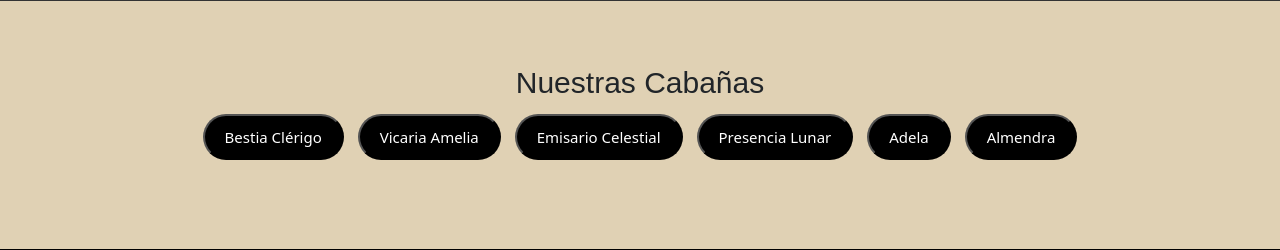
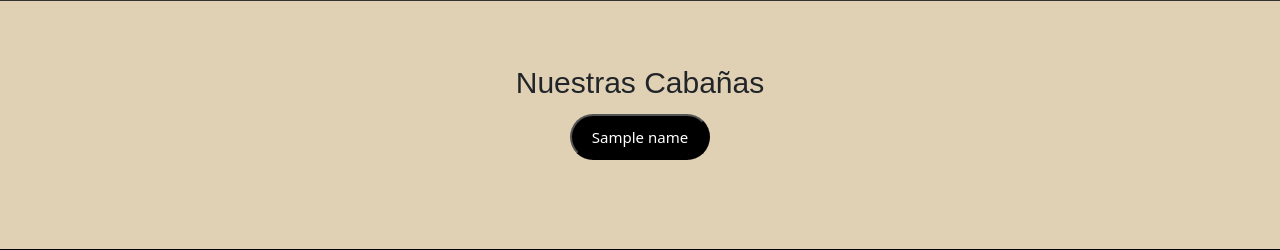
Before and after one commit to MaxiFttInst/UBA_TP_IDS, a Flask app: template web/templates/base.html in a window 1280 px wide. Shown: the part 2614-2864 px from the top of the page. Run offline with Flask 3, Linux system fonts and the light colour scheme; the template is opened without the code that fills it: most values are stand-ins (such as "Sample title", 1, 10 or a date in 2020); grey boxes marked "Sample" are stand-in pictures.

Commit message:
Renderizar cabañas con datos recibidos desde la API

```diff
--- a/web/static/css/styles.css
+++ b/web/static/css/styles.css
@@ -1,4 +1,3 @@
-
 .w3-theme-d1  {
     color: #fff !important;
      background-color: #000000 !important;
@@ -209,3 +208,7 @@ body,h1,h2,h3,h4,h5,h6 {font-family: "Raleway", Arial, Helvetica, sans-serif}
 );
 box-shadow: 0 4px 15px 0 rgba(45, 54, 65, 0.75);
 }
+
+.cabania-visible{
+    display: block !important;
+}
--- a/web/static/js/script.js
+++ b/web/static/js/script.js
@@ -55,14 +55,35 @@ function toggleText() {
     }
 }
 
-function togglecabaña(cabaña) {
-    const cabañas = ['Bestia Clérigo', 'Vicaria Amelia', 'Emisario Celestial', 'Presencia Lunar', 'Adela', 'Almendra'];
-    cabañas.forEach(function(cab) {
-        const cabañaElement = document.getElementById('detalles-' + cab);
-        if (cab === cabaña) {
-            cabañaElement.style.display = (cabañaElement.style.display === 'block') ? 'none' : 'block';
-        } else {
-            cabañaElement.style.display = 'none';
-        }
-    });
+function cambiarActivo(anterior, nuevo){
+  if(anterior){
+    const cabaniaAnterior = document.getElementById(anterior.dataset.cabaniaId)
+    cabaniaAnterior.classList.remove("cabania-visible")
+  }
+
+  const cabañaNueva = document.getElementById(nuevo.dataset.cabaniaId)
+  cabañaNueva.classList.add("cabania-visible")
+
+  return nuevo
 }
+
+const botonesCabanias = document.getElementsByClassName("boton-cabania")
+let cabania_actual = null
+for(let i = 0; i < botonesCabanias.length; i++){
+  const elemento_cabania = botonesCabanias[i]
+  elemento_cabania.addEventListener("click", () => {
+    cabania_actual = cambiarActivo(cabania_actual, elemento_cabania)
+  })
+}
+
+// function togglecabaña(cabaña) {
+//     const cabañas = ['Bestia Clérigo', 'Vicaria Amelia', 'Emisario Celestial', 'Presencia Lunar', 'Adela', 'Almendra'];
+//     cabañas.forEach(function(cab) {
+//         const cabañaElement = document.getElementById('detalles-' + cab);
+//         if (cab === cabaña) {
+//             cabañaElement.style.display = (cabañaElement.style.display === 'block') ? 'none' : 'block';
+//         } else {
+//             cabañaElement.style.display = 'none';
+//         }
+//     });
+// }
--- a/web/templates/base.html
+++ b/web/templates/base.html
@@ -202,56 +202,21 @@
   <div class="w3-row-padding w3-center w3-padding-64">
       <h2>Nuestras Cabañas</h2>
       <div class="botones-cabañas">
-          <button class="boton" onclick="togglecabaña('Bestia Clérigo')">Bestia Clérigo</button>
-          <button class="boton" onclick="togglecabaña('Vicaria Amelia')">Vicaria Amelia</button>
-          <button class="boton" onclick="togglecabaña('Emisario Celestial')">Emisario Celestial</button>
-          <button class="boton" onclick="togglecabaña('Presencia Lunar')">Presencia Lunar</button>
-          <button class="boton" onclick="togglecabaña('Adela')">Adela</button>
-          <button class="boton" onclick="togglecabaña('Almendra')">Almendra</button>
+          {% for cabania in cabanias.keys() %}
+            <button class="boton boton-cabania" data-cabania-id="{{cabania}}">
+              {{ cabanias[cabania]["nombre"] }}
+            </button>
+          {% endfor %}
       </div>
-      <div id="detalles-Bestia Clérigo" class="detalles-cabaña">
-          <p>Bestia Clérigo <br>
-            De todas las cabañas esta es espectacular por lo alejada de las demas, para una aventura mas solitaria
-          </p>
-          <img src="{{ url_for('static', filename='Imagenes/bestiaclerigo.jpg') }}" alt="Bestia Clérigo"> <br>
-          <a href="{{url_for('reserva', cabania_id='CAB-CLE')}}"><button class="btn-reserva-hover btn-reserva">Reserva ya</button></a>
-      </div>
-      <div id="detalles-Vicaria Amelia" class="detalles-cabaña">
-          <p>Vicaria Amelia <br>
-            Esta es una cabaña que ofrece buenas vistas.
-          </p>
-          <img src="{{ url_for('static', filename='Imagenes/vicariaamelia.jpg') }}" alt="Vicaria Amelia"> <br>
-          <a href="{{url_for('reserva', cabania_id='CAB-VIC')}}"><button class="btn-reserva-hover btn-reserva">Reserva ya</button></a>
-      </div>
-      <div id="detalles-Emisario Celestial" class="detalles-cabaña">
-          <p>Emisario Celestial <br>
-            Esta cabaña ofrece un ambiente celestial para quienes quieren un lugar mucho mas magico
-          </p>
-          <img src="{{ url_for('static', filename='Imagenes/emisariocelestial.jpg') }}" alt="Emisario Celestial"> <br>
-          <a href="{{url_for('reserva', cabania_id='CAB-EMI')}}"><button class="btn-reserva-hover btn-reserva">Reserva ya</button></a>
-      </div>
-      <div id="detalles-Presencia Lunar" class="detalles-cabaña">
-          <p>Presencia Lunar <br>
-            Esta cabaña ofrece un techo de transparente directamente para que puedas mirar el cielo
-          </p>
-          <img src="{{ url_for('static', filename='Imagenes/presencialunar.jpg') }}" alt="Presencia Lunar"> <br>
-          <a href="{{url_for('reserva', cabania_id='CAB-PRE')}}"><button class="btn-reserva-hover btn-reserva">Reserva ya</button></a>
-      </div>
-      <div id="detalles-Adela" class="detalles-cabaña">
-          <p>Adela <br>
-            Esta cabaña es elegida por muchos por su amplio espacio
-          </p>
-          <img src="{{ url_for('static', filename='Imagenes/adela.jpg') }}" alt="Adela"> <br>
-          <a href="{{url_for('reserva', cabania_id='CAB-ADE')}}"><button class="btn-reserva-hover btn-reserva">Reserva ya</button></a>
-      </div>
-      <div id="detalles-Almendra" class="detalles-cabaña">
-          <p>Almendra <br>
-              Esta cabaña es simplemente hermosa. Con sus vistas de frente hacia el atardecer, brinda una experiencia
-              unica e inigualable a sus visitantes.
-          </p>
-          <img src="{{ url_for('static', filename='Imagenes/almendra.jpg') }}" alt="Almendra"> <br>
-          <a href="{{url_for('reserva', cabania_id='CAB-ALM')}}"><button class="btn-reserva-hover btn-reserva">Reserva ya</button></a>
-      </div>
+      {% for cabania in cabanias.keys() %}
+        <div class="detalles-cabaña" id="{{ cabania }}">
+          <strong>{{ cabanias[cabania]["nombre"] }}</strong>
+          <br>
+          <p>{{ cabanias[cabania]["descripcion"] }}</p>
+          <img src="{{ url_for('static', filename='Imagenes/' + cabania + '.jpg') }}" alt="Bestia Clérigo"> <br>
+          <a href="{{url_for('reserva', cabania_id=cabania) }}"><button class="btn-reserva-hover btn-reserva">Reserva ya</button></a>
+        </div>
+      {% endfor %}
   </div>
 </section>
 
```
Also changed, not shown: web/app.py (+10 -4 lines), web/static/js/reservas.js (deleted, +0 -48 lines), web/static/Imagenes/CAB-ADE.jpg (added), web/static/Imagenes/CAB-ALM.jpg (added), web/static/Imagenes/CAB-CLE.jpg (added), web/static/Imagenes/CAB-EMI.jpg (added), web/static/Imagenes/CAB-PRE.jpg (added), web/static/Imagenes/CAB-VIC.jpg (added). Lines whose indentation alone changed are shown as unchanged.
